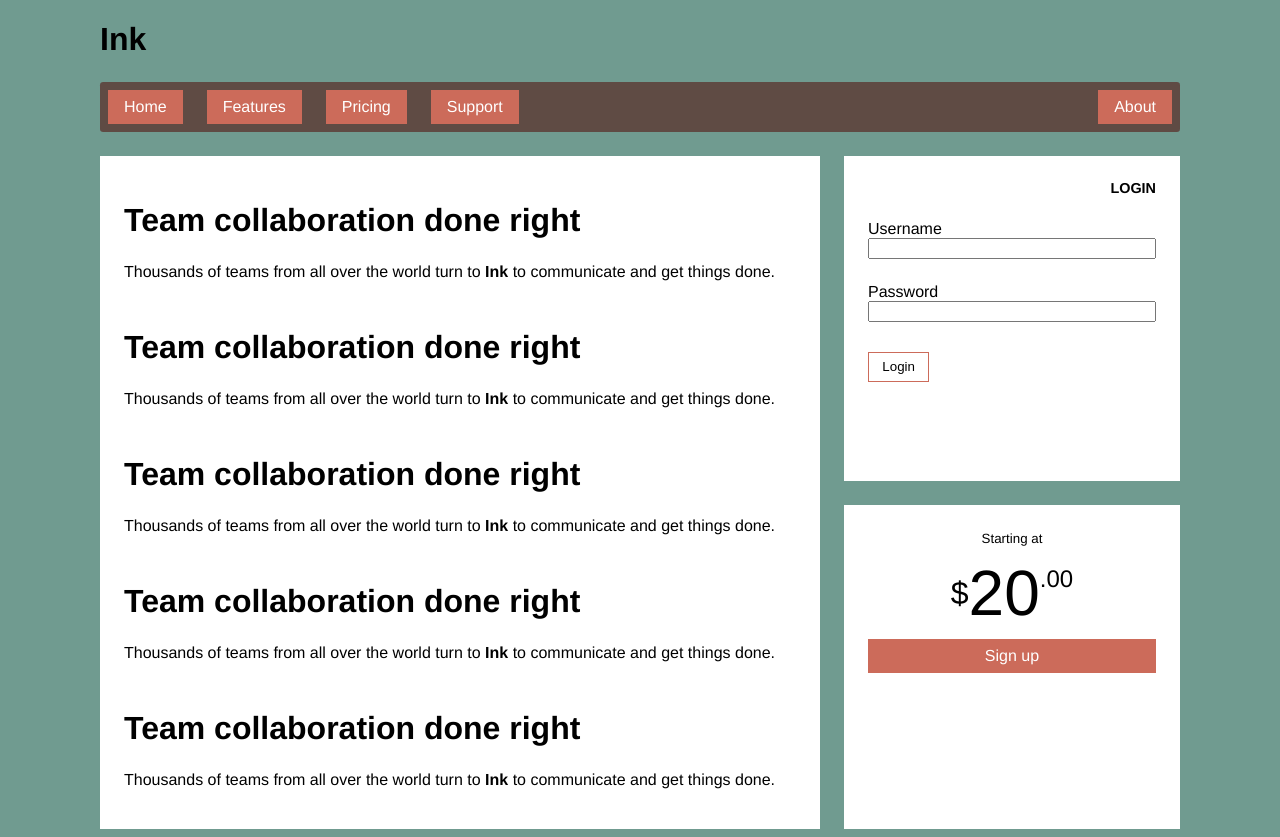
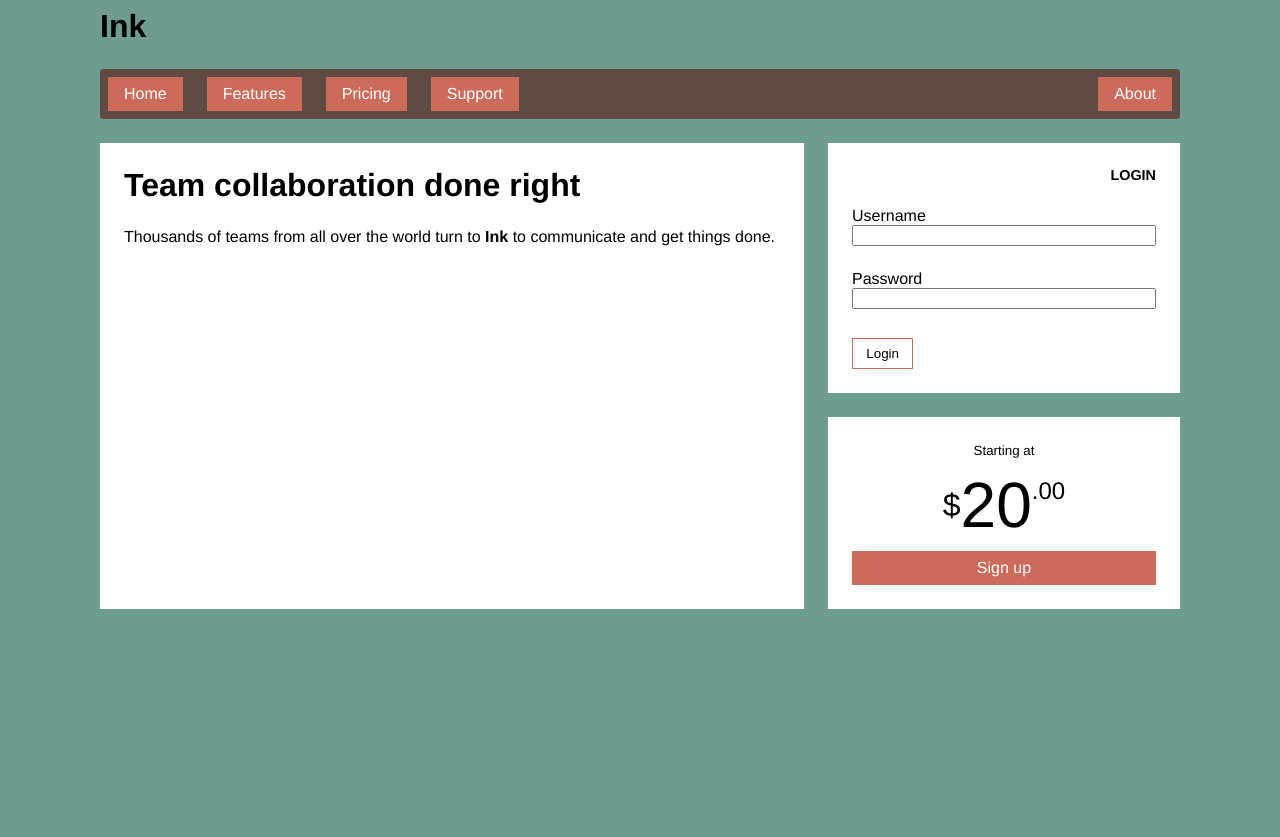
Before and after one commit to JanBizub/tutorial-css, a plain HTML site: page CSS tutorial 4 - Grid Layout/index.html in a window 1280 px wide. After the commit the page ends 800 px from the top, so only its background shows below. Drawn offline with Linux system fonts and the light colour scheme.

Commit message:
grid layout

```diff
--- a/CSS tutorial 4 - Grid Layout/index.html
+++ b/CSS tutorial 4 - Grid Layout/index.html
@@ -7,57 +7,48 @@
 
 <body>
 <div class="container">
+
     <header>
-        <h1>Ink</h1>
+        <h1 class="page-heading">Ink</h1>
     </header>
+
     <nav>
         <ul class="site-nav">
             <li><a href="/">Home</a></li>
             <li><a href="/features">Features</a></li>
             <li><a href="/pricing">Pricing</a></li>
             <li><a href="/support">Support</a></li>
-            <li class="nav-right"><a href="/about">About</a></li>
+            <li class="nav-right">
+                <a href="/about">About</a>
+            </li>
         </ul>
     </nav>
-    <main class="flex">
-        <div class="column-main tile">
+
+    <main class="main tile">
         <h1>Team collaboration done right</h1>
         <p>Thousands of teams from all over the
             world turn to <b>Ink</b> to communicate
             and get things done.</p>
-            <h1>Team collaboration done right</h1>
-            <p>Thousands of teams from all over the
-                world turn to <b>Ink</b> to communicate
-                and get things done.</p>
-            <h1>Team collaboration done right</h1>
-            <p>Thousands of teams from all over the
-                world turn to <b>Ink</b> to communicate
-                and get things done.</p>
-            <h1>Team collaboration done right</h1>
-            <p>Thousands of teams from all over the
-                world turn to <b>Ink</b> to communicate
-                and get things done.</p>
-            <h1>Team collaboration done right</h1>
-            <p>Thousands of teams from all over the
-                world turn to <b>Ink</b> to communicate
-                and get things done.</p>
-        </div>
-        <div class="column-sidebar">
-            <div class="tile">
+    </main>
+
+    <div class="sidebar-top tile">
         <form class="login-form">
             <h3>Login</h3>
             <p>
                 <label for="username">Username</label>
-                        <input id="username" type="text" name="username"/>
+                <input id="username" type="text"
+                       name="username"/>
             </p>
             <p>
                 <label for="password">Password</label>
-                        <input id="password" type="password" name="password"/>
+                <input id="password" type="password"
+                       name="password"/>
             </p>
             <button type="submit">Login</button>
         </form>
     </div>
-            <div class="tile centered">
+
+    <div class="sidebar-bottom tile centered">
         <small>Starting at</small>
         <div class="cost">
             <span class="cost-currency">$</span>
@@ -69,6 +60,4 @@
         </a>
     </div>
 </div>
-    </main>
-</div>
 </body>
--- a/CSS tutorial 4 - Grid Layout/styles.css
+++ b/CSS tutorial 4 - Grid Layout/styles.css
@@ -13,22 +13,60 @@ body {
     font-family: Helvetica, Arial, sans-serif;
 }
 
-body * + * {
+.container {
+    display: grid;
+    grid-template-columns: [left-start] 2fr
+                           [left-end right-start] 1fr
+                           [right-end];
+    grid-template-rows: repeat(4, [row] auto);
+    grid-gap: 1.5em;
+    max-width: 1080px;
+    margin: 0 auto;
+}
+header,
+nav {
+    grid-column: left-start / right-end;
+    grid-row: span 1;
+}
+.main {
+    grid-column: left;
+    grid-row: row 3 / span 2;
+}
+
+.sidebar-top {
+    grid-column: right;
+    grid-row: 3 / 4;
+}
+
+.sidebar-bottom {
+    grid-column: right;
+    grid-row: 4 / 5;
+}
+
+.tile {
+    padding: 1.5em;
+    background-color: #fff;
+}
+
+.tile > :first-child {
+    margin-top: 0;
+}
+
+.tile * + * {
     margin-top: 1.5em;
 }
 
-.container {
-    max-width: 1080px;
-    margin: 0 auto;
+.page-heading {
+    margin: 0;
 }
-
 
 .site-nav {
     display: flex;
+    margin: 0;
     padding: .5em;
+    background-color: #5f4b44;
     list-style-type: none;
-    background-color: #5f4b44;
-    border-radius: .2em
+    border-radius: .2em;
 }
 
 .site-nav > li {
@@ -51,38 +89,6 @@ body * + * {
     margin-left: auto;
 }
 
-.tile {
-    padding: 1.5em;
-    background-color: #fff;
-}
-
-.flex {
-    display: flex;
-}
-
-.flex > * + * {
-    margin-top: 0;
-    margin-left: 1.5em;
-}
-
-.column-main {
-    flex: 2;
-}
-
-.column-sidebar {
-    flex: 1;
-}
-
-.column-sidebar {
-    flex: 1;
-    display: flex;
-    flex-direction: column;
-}
-
-.column-sidebar > .tile {
-    flex: 1;
-}
-
 .login-form h3 {
     margin: 0;
     font-size: .9em;
@@ -93,8 +99,8 @@ body * + * {
 
 .login-form input:not([type=checkbox]):not([type=radio]) {
     display: block;
+    margin-top: 0;
     width: 100%;
-    margin-top: 0;
 }
 
 .login-form button {
@@ -103,10 +109,6 @@ body * + * {
     background-color: white;
     padding: .5em 1em;
     cursor: pointer;
-}
-
-.centered {
-    text-align: center;
 }
 
 .cost {
@@ -140,3 +142,7 @@ body * + * {
     padding: .5em 1em;
     text-decoration: none;
 }
+
+.centered {
+    text-align: center;
+}
```
Lines whose indentation alone changed are shown as unchanged.
